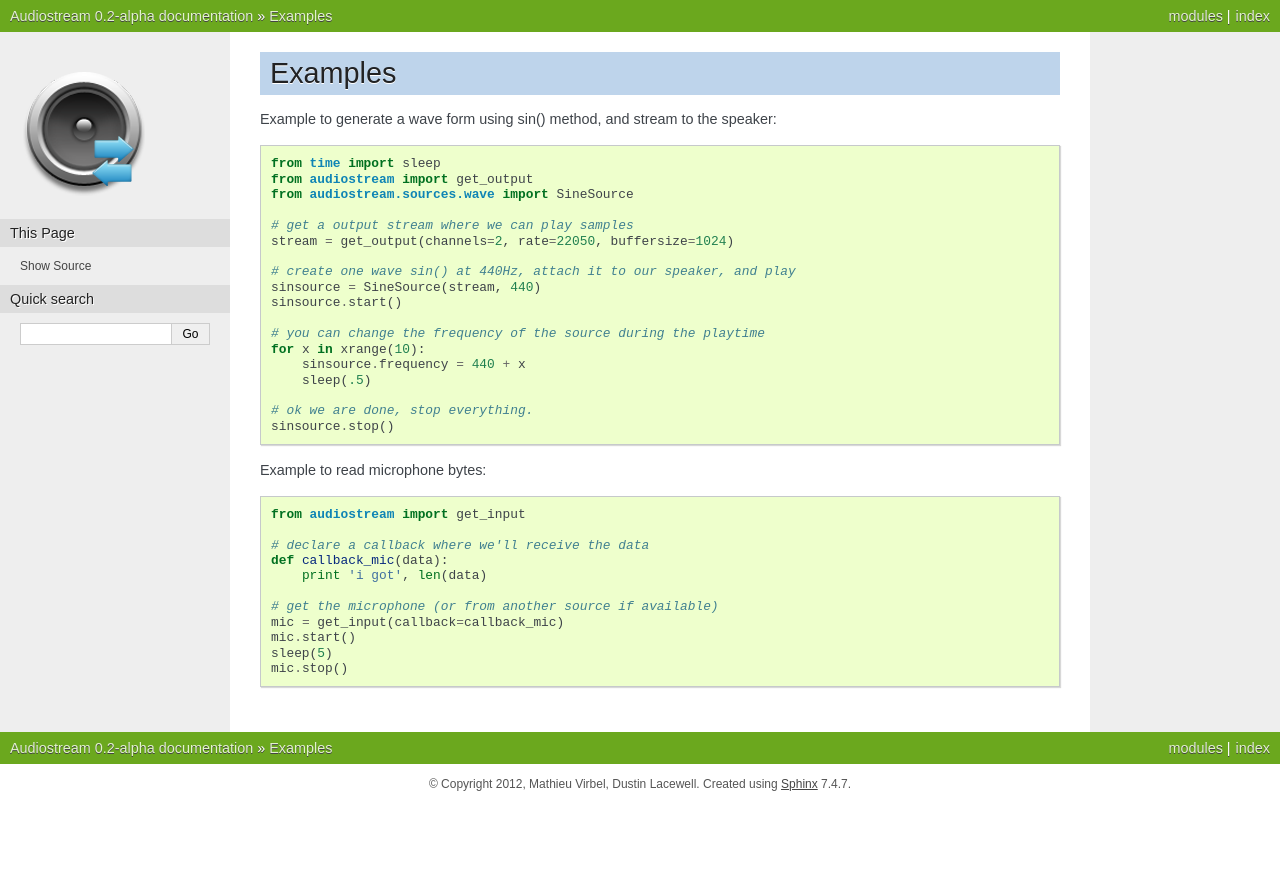
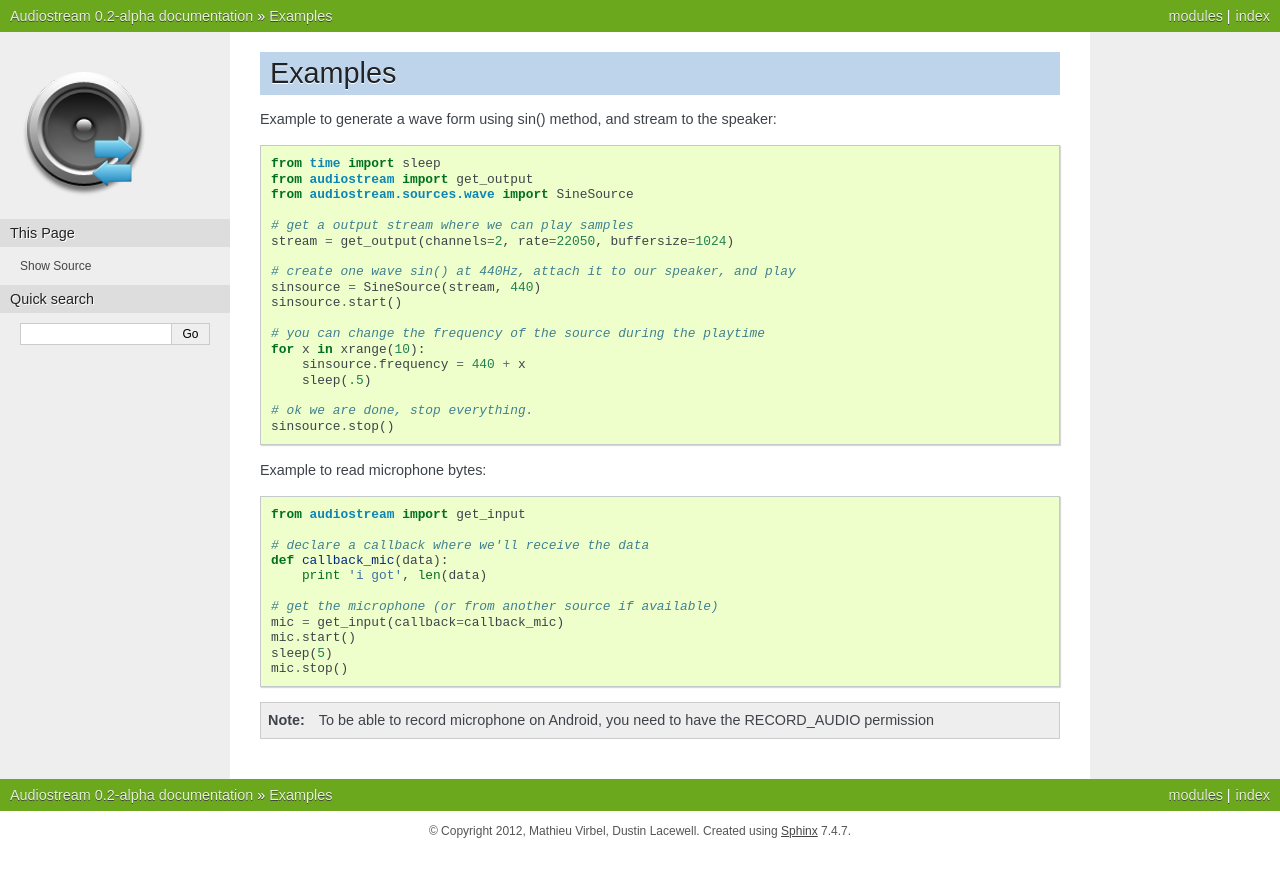
Before and after one commit to kivy/audiostream, a Sphinx documentation site: the page built from docs/source/examples.rst, in a window 1280 px wide. Shown: the top 877 px of the page. Built offline with Sphinx 7.4.7, drawn with Linux system fonts in a browser that asks for light colours.

Commit message:
add doc about RECORD_AUDIO permission on Android

```diff
--- a/docs/source/examples.rst
+++ b/docs/source/examples.rst
@@ -35,3 +35,8 @@ Example to read microphone bytes::
     mic.start()
     sleep(5)
     mic.stop()
+
+.. note::
+
+    To be able to record microphone on Android, you need to have the
+    RECORD_AUDIO permission
```
